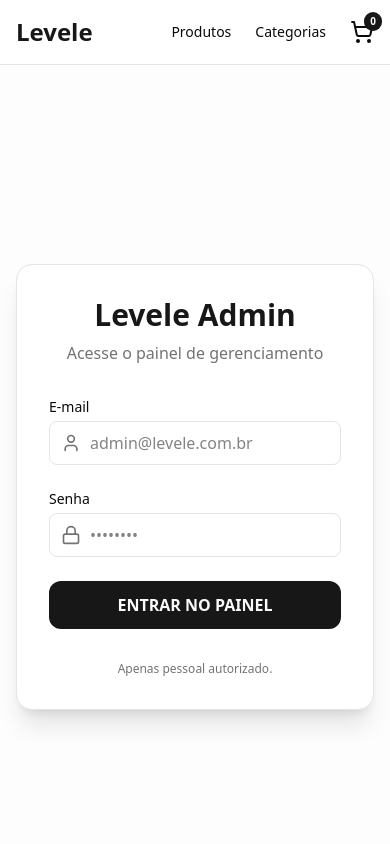
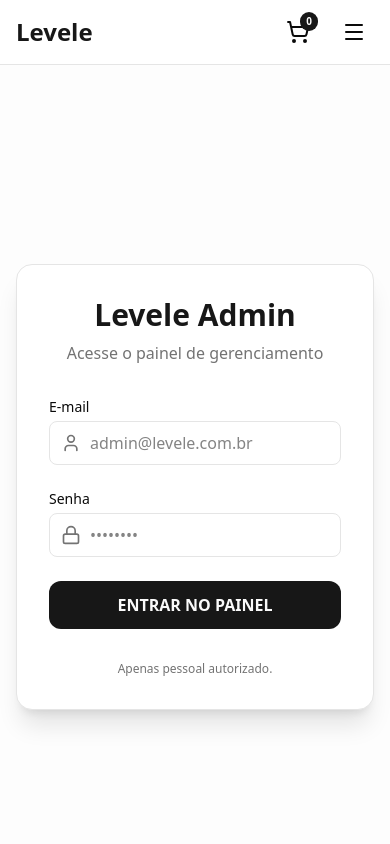
Before and after one commit to mateusivp/levele, a Next.js app: page /admin/login in a window 390 px wide. Shown: the top 844 px of the page. Built offline with nearby package versions, Linux system fonts and the light colour scheme.

Commit message:
Fix: menu responsivo com componente Navbar

```diff
--- a/src/app/layout.tsx
+++ b/src/app/layout.tsx
@@ -2,7 +2,7 @@ import { constructMetadata } from "@/lib/seo";
 import { Geist, Geist_Mono } from "next/font/google";
 import "./globals.css";
 import Link from "next/link";
-import { ShoppingCart } from "lucide-react";
+import Navbar from "@/components/Navbar";
 
 const geistSans = Geist({
   variable: "--font-geist-sans",
@@ -26,27 +26,7 @@ export default function RootLayout({
       <body
         className={`${geistSans.variable} ${geistMono.variable} antialiased min-h-screen flex flex-col`}
       >
-        <header className="sticky top-0 z-50 w-full border-b bg-background/95 backdrop-blur supports-[backdrop-filter]:bg-background/60">
-          <div className="container mx-auto px-4 flex h-16 items-center justify-between">
-            <Link href="/" className="flex items-center space-x-2">
-              <span className="text-2xl font-bold text-primary">Levele</span>
-            </Link>
-            <nav className="flex items-center space-x-6">
-              <Link href="/" className="text-sm font-medium hover:text-primary transition-colors">
-                Produtos
-              </Link>
-              <Link href="/categorias" className="text-sm font-medium hover:text-primary transition-colors">
-                Categorias
-              </Link>
-              <Link href="/finalizar" className="relative">
-                <ShoppingCart className="h-6 w-6" />
-                <span className="absolute -top-2 -right-2 bg-primary text-primary-foreground text-[10px] font-bold px-1.5 py-0.5 rounded-full">
-                  0
-                </span>
-              </Link>
-            </nav>
-          </div>
-        </header>
+        <Navbar />
 
         <main className="flex-1">
           {children}
--- /dev/null
+++ b/src/components/Navbar.tsx
@@ -0,0 +1,85 @@
+"use client";
+
+import { useState } from "react";
+import Link from "next/link";
+import { ShoppingCart, Menu, X, Package } from "lucide-react";
+
+export default function Navbar() {
+  const [isOpen, setIsOpen] = useState(false);
+
+  return (
+    <header className="sticky top-0 z-50 w-full border-b bg-background/95 backdrop-blur supports-[backdrop-filter]:bg-background/60">
+      <div className="container mx-auto px-4">
+        <div className="flex h-16 items-center justify-between">
+          <Link href="/" className="flex items-center space-x-2">
+            <span className="text-2xl font-bold text-primary">Levele</span>
+          </Link>
+
+          {/* Desktop Navigation */}
+          <nav className="hidden md:flex items-center space-x-8">
+            <Link href="/" className="text-sm font-medium hover:text-primary transition-colors">
+              Produtos
+            </Link>
+            <Link href="/categorias" className="text-sm font-medium hover:text-primary transition-colors">
+              Categorias
+            </Link>
+            <Link href="/finalizar" className="relative group p-2">
+              <ShoppingCart className="h-6 w-6 group-hover:text-primary transition-colors" />
+              <span className="absolute top-0 right-0 bg-primary text-primary-foreground text-[10px] font-bold px-1.5 py-0.5 rounded-full">
+                0
+              </span>
+            </Link>
+          </nav>
+
+          {/* Mobile Menu Button */}
+          <div className="flex items-center space-x-4 md:hidden">
+            <Link href="/finalizar" className="relative p-2">
+              <ShoppingCart className="h-6 w-6" />
+              <span className="absolute top-0 right-0 bg-primary text-primary-foreground text-[10px] font-bold px-1.5 py-0.5 rounded-full">
+                0
+              </span>
+            </Link>
+            <button
+              onClick={() => setIsOpen(!isOpen)}
+              className="p-2 text-foreground hover:bg-muted rounded-lg transition-colors"
+            >
+              {isOpen ? <X className="h-6 w-6" /> : <Menu className="h-6 w-6" />}
+            </button>
+          </div>
+        </div>
+      </div>
+
+      {/* Mobile Navigation */}
+      {isOpen && (
+        <div className="md:hidden border-t bg-background animate-in slide-in-from-top duration-300">
+          <nav className="container mx-auto px-4 py-6 flex flex-col space-y-4">
+            <Link
+              href="/"
+              onClick={() => setIsOpen(false)}
+              className="flex items-center gap-3 p-4 text-lg font-medium hover:bg-muted rounded-xl transition-colors"
+            >
+              <Package className="h-5 w-5 text-primary" />
+              Produtos
+            </Link>
+            <Link
+              href="/categorias"
+              onClick={() => setIsOpen(false)}
+              className="flex items-center gap-3 p-4 text-lg font-medium hover:bg-muted rounded-xl transition-colors"
+            >
+              <Package className="h-5 w-5 text-primary" />
+              Categorias
+            </Link>
+            <Link
+              href="/finalizar"
+              onClick={() => setIsOpen(false)}
+              className="flex items-center gap-3 p-4 text-lg font-medium hover:bg-muted rounded-xl transition-colors"
+            >
+              <ShoppingCart className="h-5 w-5 text-primary" />
+              Finalizar Pedido
+            </Link>
+          </nav>
+        </div>
+      )}
+    </header>
+  );
+}
```
